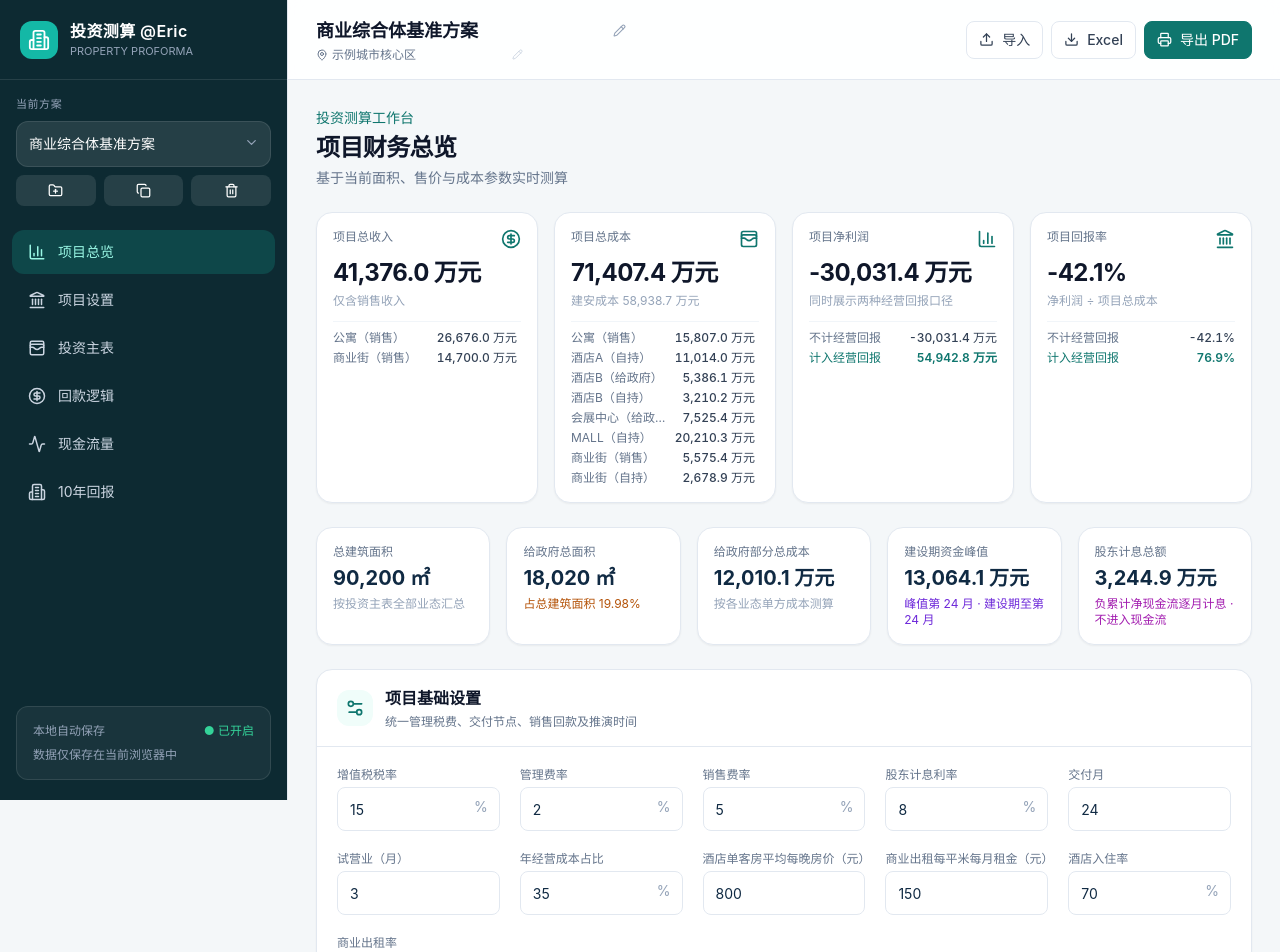
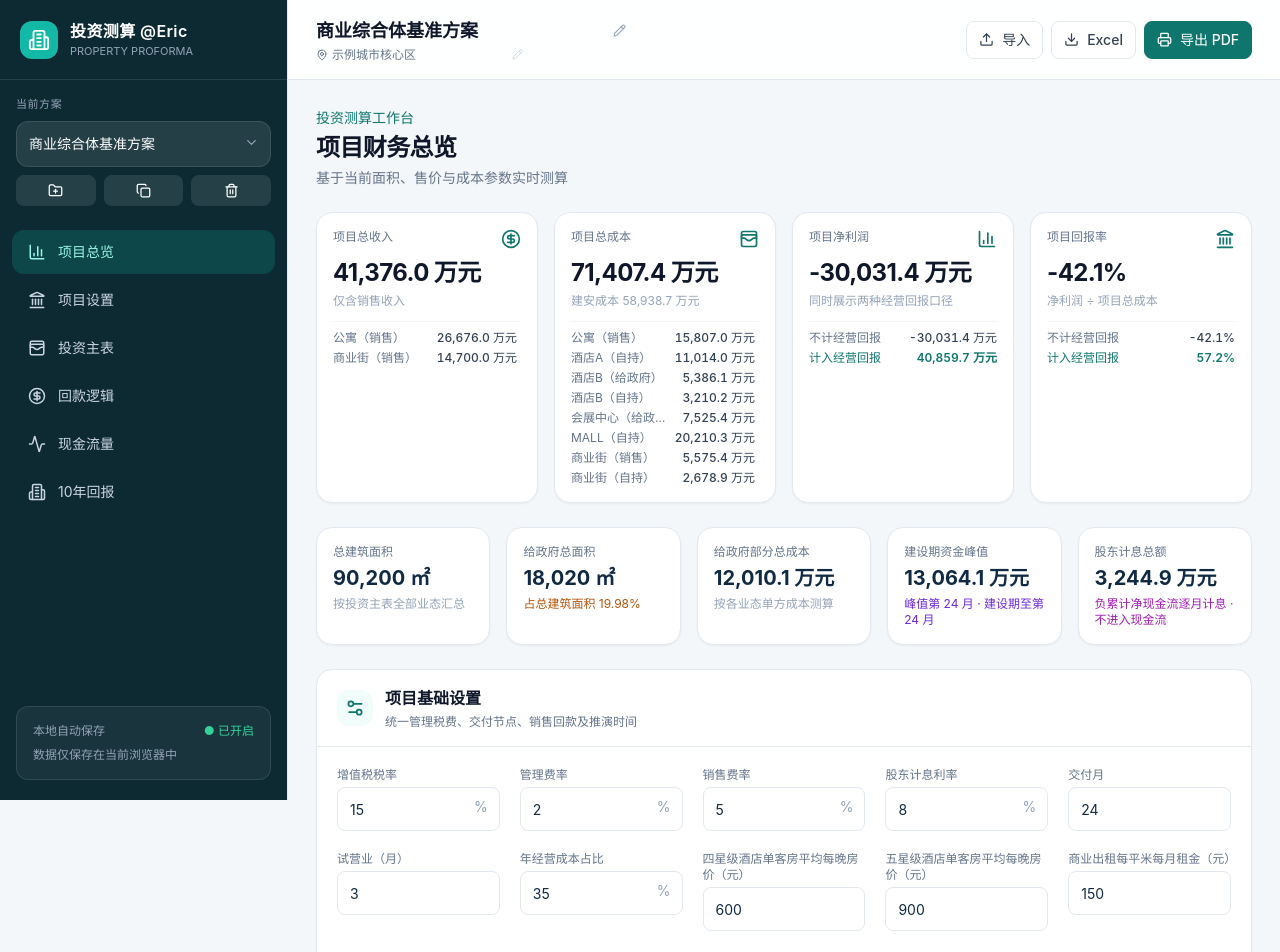
Before and after one commit to bg4hsi/PROPERTY-PROFORMA, a Next.js app: page / in a window 1280 px wide. Shown: the top 952 px of the page. Built offline with nearby package versions, Linux system fonts and the light colour scheme.

Commit message:
update 2026-07-02 20:37:38

```diff
--- a/src/components/ProjectSettings.tsx
+++ b/src/components/ProjectSettings.tsx
@@ -16,7 +16,8 @@ export function ProjectSettings({ project, updateProject }: {
         <label><span className="label">交付月</span><input aria-label="项目交付月" className="field h-11" type="number" min="1" max="36" value={deliveryMonth} onChange={e=>updateProject({deliveryMonth:Math.max(1,Math.min(36,Number(e.target.value)))})}/></label>
         <label><span className="label">试营业（月）</span><input aria-label="试营业月数" className="field h-11" type="number" min="0" max="120" value={trialOperationMonths} onChange={e=>updateProject({trialOperationMonths:Math.max(0,Math.min(120,Number(e.target.value)))})}/></label>
         {rateField("年经营成本占比","annualOperatingCostRate")}
-        <label><span className="label">酒店单客房平均每晚房价（元）</span><input className="field h-11" type="number" min="0" value={project.hotelAverageDailyRate ?? 800} onChange={e=>updateProject({hotelAverageDailyRate:Number(e.target.value)})}/></label>
+        <label><span className="label">四星级酒店单客房平均每晚房价（元）</span><input className="field h-11" type="number" min="0" value={project.fourStarHotelAverageDailyRate ?? project.hotelAverageDailyRate ?? 600} onChange={e=>updateProject({fourStarHotelAverageDailyRate:Number(e.target.value)})}/></label>
+        <label><span className="label">五星级酒店单客房平均每晚房价（元）</span><input className="field h-11" type="number" min="0" value={project.fiveStarHotelAverageDailyRate ?? project.hotelAverageDailyRate ?? 900} onChange={e=>updateProject({fiveStarHotelAverageDailyRate:Number(e.target.value)})}/></label>
         <label><span className="label">商业出租每平米每月租金（元）</span><input className="field h-11" type="number" min="0" value={project.commercialMonthlyRent ?? 150} onChange={e=>updateProject({commercialMonthlyRent:Number(e.target.value)})}/></label>
         <label><span className="label">酒店入住率</span><div className="relative"><input className="field h-11 pr-8" type="number" min="0" max="100" step="0.1" value={Number(((project.hotelOccupancyRate ?? .7)*100).toFixed(2))} onChange={e=>updateProject({hotelOccupancyRate:Number(e.target.value)/100})}/><span className="pointer-events-none absolute right-3 top-2.5 text-sm text-slate-400">%</span></div></label>
         <label><span className="label">商业出租率</span><div className="relative"><input className="field h-11 pr-8" type="number" min="0" max="100" step="0.1" value={Number(((project.commercialOccupancyRate ?? .85)*100).toFixed(2))} onChange={e=>updateProject({commercialOccupancyRate:Number(e.target.value)/100})}/><span className="pointer-events-none absolute right-3 top-2.5 text-sm text-slate-400">%</span></div></label>
--- a/src/lib/calculationEngine.ts
+++ b/src/lib/calculationEngine.ts
@@ -68,9 +68,14 @@ export function calculateRows(rows: AssetRow[], project: ProjectInfo, _allocatio
     const isOtherHolding = row.kind === "其他自持";
     const holdingBase = (isHotel || isCommercial || isOtherHolding) ? (row.holding || { annualRent: 0, annualOperatingIncome: 0, annualOperatingCost: 0, holdingYears: 10, discountRate: .08 }) : undefined;
     const roomCount = holdingBase?.roomCount || Math.max(1, Math.round(row.buildingArea / 50));
+    const isFiveStarHotel = /五星|5\s*星/i.test(row.name);
+    const legacyHotelRate = project.hotelAverageDailyRate ?? 800;
+    const fourStarHotelRate = project.fourStarHotelAverageDailyRate ?? legacyHotelRate;
+    const fiveStarHotelRate = project.fiveStarHotelAverageDailyRate ?? legacyHotelRate;
+    const hotelAverageDailyRate = isFiveStarHotel ? fiveStarHotelRate : fourStarHotelRate;
     const holdingIncome = holdingBase ? {
       ...holdingBase,
-      ...(isHotel ? { roomCount, annualRent: 0, annualOperatingIncome: round(roomCount * (project.hotelAverageDailyRate ?? 800) * (project.hotelOccupancyRate ?? .7) * 365 / 10000) } : {}),
+      ...(isHotel ? { roomCount, annualRent: 0, annualOperatingIncome: round(roomCount * hotelAverageDailyRate * (project.hotelOccupancyRate ?? .7) * 365 / 10000) } : {}),
       ...(isCommercial ? { annualRent: round(row.buildingArea * (project.commercialMonthlyRent ?? 150) * (project.commercialOccupancyRate ?? .85) * 12 / 10000), annualOperatingIncome: 0 } : {})
     } : undefined;
     const holding = holdingIncome ? { ...holdingIncome, annualOperatingCost: round((holdingIncome.annualRent + holdingIncome.annualOperatingIncome) * (project.annualOperatingCostRate ?? .35)) } : undefined;
--- a/src/lib/sampleData.ts
+++ b/src/lib/sampleData.ts
@@ -15,7 +15,8 @@ export const sampleScenario: Scenario = {
     name: "城市商业综合体项目", location: "示例城市核心区", landArea: 22550,
     totalBuildingArea: 90200, saleableArea: 18240, heldArea: 53940, governmentArea: 18020,
     vatRate: 0.15, managementRate: 0.02, salesRate: 0.05, shareholderInterestRate: 0.08, deliveryMonth: 24, trialOperationMonths: 3,
-    hotelAverageDailyRate: 800, commercialMonthlyRent: 150, hotelOccupancyRate: .7, commercialOccupancyRate: .85,
+    hotelAverageDailyRate: 800, fourStarHotelAverageDailyRate: 600, fiveStarHotelAverageDailyRate: 900,
+    commercialMonthlyRent: 150, hotelOccupancyRate: .7, commercialOccupancyRate: .85,
     annualOperatingCostRate: .35,
     currencyUnit: "万元", includeHoldingReturns: false
   },
--- a/src/types/index.ts
+++ b/src/types/index.ts
@@ -16,7 +16,10 @@ export interface ProjectInfo {
   shareholderInterestRate: number;
   deliveryMonth: number;
   trialOperationMonths: number;
-  hotelAverageDailyRate: number;
+  /** 旧方案兼容字段，新方案使用四星/五星价格。 */
+  hotelAverageDailyRate?: number;
+  fourStarHotelAverageDailyRate: number;
+  fiveStarHotelAverageDailyRate: number;
   commercialMonthlyRent: number;
   hotelOccupancyRate: number;
   commercialOccupancyRate: number;
```
Also changed, not shown: src/components/HoldingPanel.tsx (+1 -1 lines), 2 other files (tests, documents, lock files or other folders).
